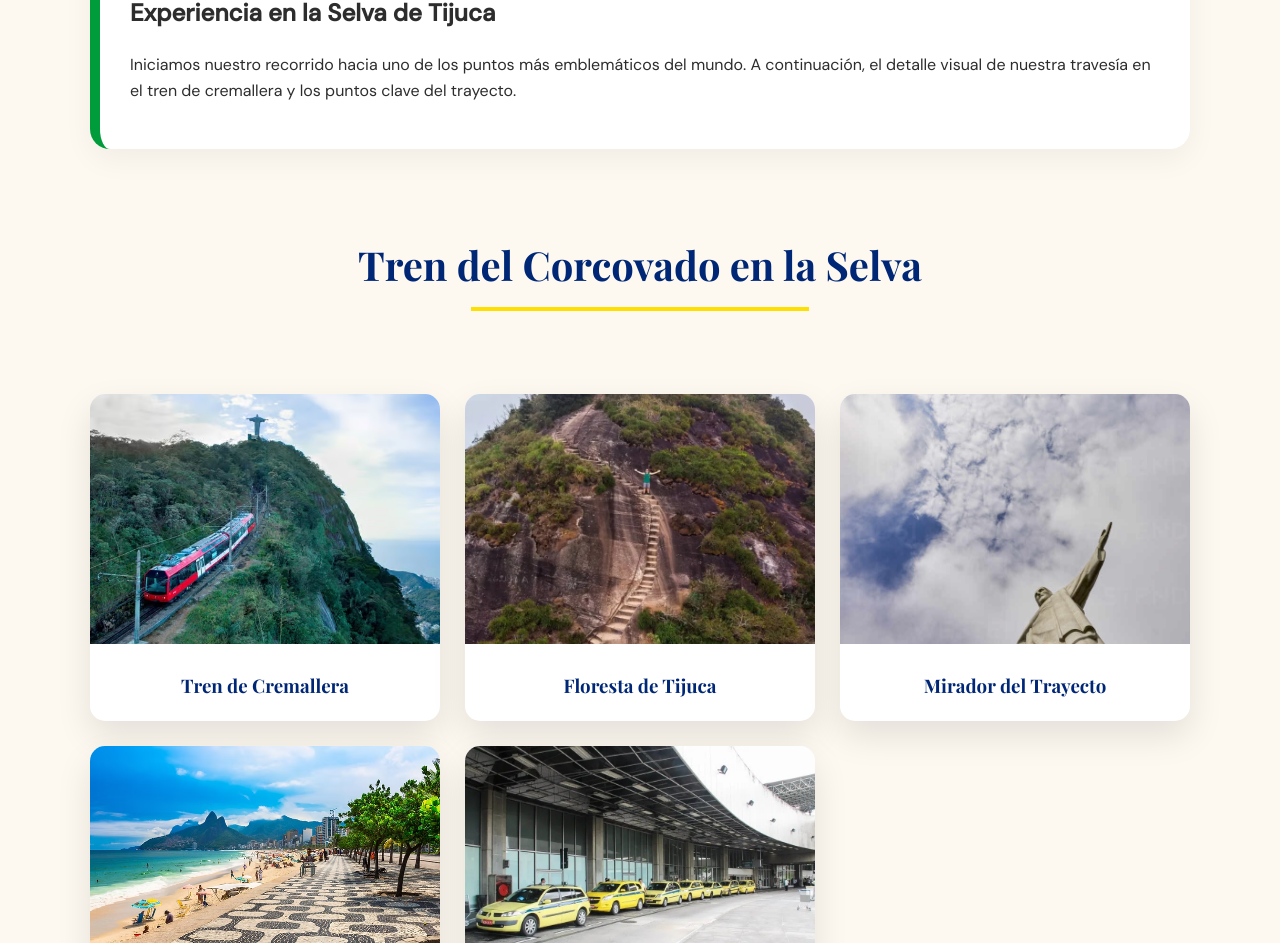
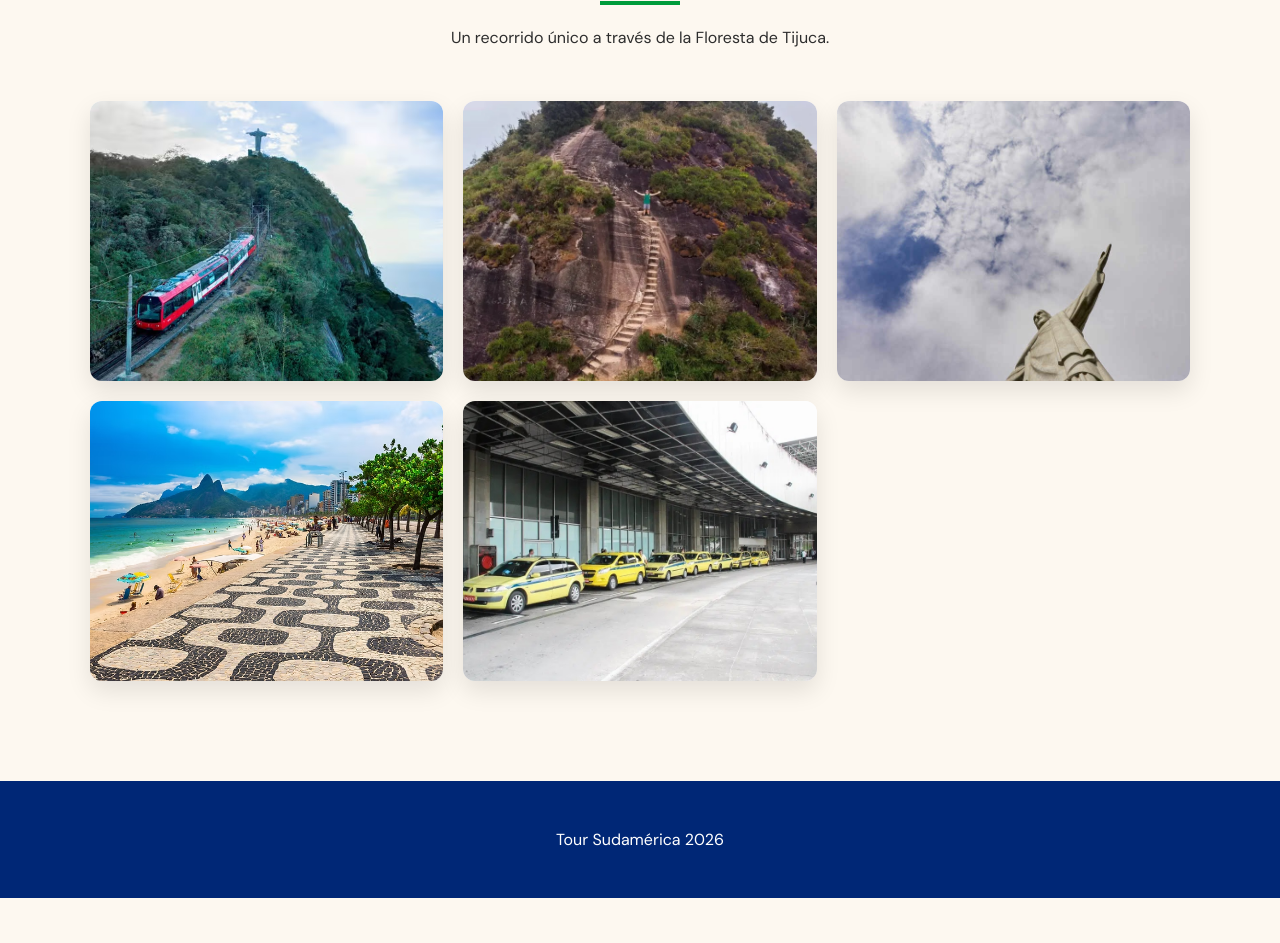
Before and after one commit to grupomultipc/CONO.SUR, a plain HTML site: page index.html in a window 1280 px wide. Shown: the part 504-1447 px from the top of the page. After the commit the page ends 1402 px from the top, so only its background shows below. Drawn offline with nearby package versions, Linux system fonts and the light colour scheme.

Commit message:
Update index.html

```diff
--- a/index.html
+++ b/index.html
@@ -3,7 +3,7 @@
 <head>
   <meta charset="UTF-8" />
   <meta name="viewport" content="width=device-width, initial-scale=1.0" />
-  <title>Guía Río de Janeiro 2026 - Tren del Corcovado</title>
+  <title>Río de Janeiro 2026 - Guía Visual</title>
   <link href="https://fonts.googleapis.com/css2?family=Playfair+Display:wght@700;900&family=DM+Sans:wght@300;400;500&display=swap" rel="stylesheet" />
   <style>
     :root {
@@ -22,13 +22,12 @@
       line-height: 1.6;
     }
 
-    /* --- DISEÑO DE RIO_GUIA --- */
     .hero {
       background: linear-gradient(rgba(0,39,118,0.7), rgba(0,39,118,0.7)),
                   url('fotos/vista espectacular durante trayecto.jpg');
       background-size: cover;
       background-position: center;
-      height: 400px;
+      height: 350px;
       display: flex;
       flex-direction: column;
       justify-content: center;
@@ -40,7 +39,7 @@
 
     .hero h1 {
       font-family: 'Playfair Display', serif;
-      font-size: 3.5rem;
+      font-size: 3rem;
       margin: 0;
     }
 
@@ -50,79 +49,56 @@
       padding: 40px 20px;
     }
 
-    .intro-text {
-      background: white;
-      padding: 30px;
-      border-radius: 20px;
-      border-left: 10px solid var(--green);
-      box-shadow: 0 10px 30px rgba(0,0,0,0.05);
+    .section-header {
+      text-align: center;
       margin-bottom: 50px;
     }
 
-    /* --- SECCIÓN FUSIONADA: TREN DEL CORCOVADO --- */
-    .section-divider {
-      text-align: center;
-      margin-bottom: 40px;
-    }
-
-    .section-divider h2 {
+    .section-header h2 {
       font-family: 'Playfair Display', serif;
       font-size: 2.5rem;
       color: var(--navy);
-      display: inline-block;
-      position: relative;
+      margin-bottom: 10px;
     }
 
-    .section-divider h2::after {
-      content: '';
-      display: block;
-      width: 60%;
+    .divider {
+      width: 80px;
       height: 4px;
-      background: var(--yellow);
-      margin: 10px auto;
+      background: var(--green);
+      margin: 0 auto 20px;
     }
 
-    /* --- CUADRÍCULA DE FOTOS (INDEX) --- */
-    .galeria-grid {
+    /* Galería limpia sin textos ni enlaces */
+    .galeria-fotos {
       display: grid;
-      grid-template-columns: repeat(auto-fill, minmax(300px, 1fr));
-      gap: 25px;
+      grid-template-columns: repeat(auto-fill, minmax(320px, 1fr));
+      gap: 20px;
     }
 
-    .foto-card {
+    .foto-item {
       background: white;
-      border-radius: 15px;
+      border-radius: 12px;
       overflow: hidden;
-      box-shadow: 0 15px 35px rgba(0,0,0,0.1);
-      transition: transform 0.3s ease;
+      box-shadow: 0 10px 25px rgba(0,0,0,0.1);
     }
 
-    .foto-card:hover {
-      transform: translateY(-10px);
+    .foto-item img {
+      width: 100%;
+      height: 280px;
+      object-fit: cover;
+      display: block;
+      transition: transform 0.4s ease;
     }
 
-    .foto-card img {
-      width: 100%;
-      height: 250px;
-      object-fit: cover;
-    }
-
-    .foto-info {
-      padding: 20px;
-      text-align: center;
-    }
-
-    .foto-info h3 {
-      font-family: 'Playfair Display', serif;
-      margin: 0;
-      color: var(--navy);
+    .foto-item img:hover {
+      transform: scale(1.03);
     }
 
     footer {
       background: var(--navy);
       color: white;
       text-align: center;
-      padding: 40px 0;
+      padding: 30px 0;
       margin-top: 60px;
     }
   </style>
@@ -130,46 +106,38 @@
 <body>
 
   <header class="hero">
-    <h1>Río de Janeiro 2026</h1>
-    <p>Guía de viaje oficial y logística</p>
+    <h1>Río de Janeiro</h1>
+    <p>Crónica de viaje 2026</p>
   </header>
 
   <div class="container">
 
-    <div class="intro-text">
-      <h2>Experiencia en la Selva de Tijuca</h2>
-      <p>Iniciamos nuestro recorrido hacia uno de los puntos más emblemáticos del mundo. A continuación, el detalle visual de nuestra travesía en el tren de cremallera y los puntos clave del trayecto.</p>
+    <div class="section-header">
+      <h2>Tren del Corcovado en la Selva</h2>
+      <div class="divider"></div>
+      <p>Un recorrido único a través de la Floresta de Tijuca.</p>
     </div>
 
-    <div class="section-divider">
-      <h2>Tren del Corcovado en la Selva</h2>
-    </div>
+    <div class="galeria-fotos">
 
-    <div class="galeria-grid">
-
-      <div class="foto-card">
+      <div class="foto-item">
         <img src="fotos/vagones con sistema de cremallera.jpg" alt="Tren">
-        <div class="foto-info"><h3>Tren de Cremallera</h3></div>
       </div>
 
-      <div class="foto-card">
+      <div class="foto-item">
         <img src="fotos/ascenso entre floresta de tijuca.webp" alt="Selva">
-        <div class="foto-info"><h3>Floresta de Tijuca</h3></div>
       </div>
 
-      <div class="foto-card">
+      <div class="foto-item">
         <img src="fotos/vista espectacular durante trayecto.jpg" alt="Vista">
-        <div class="foto-info"><h3>Mirador del Trayecto</h3></div>
       </div>
 
-      <div class="foto-card">
+      <div class="foto-item">
         <img src="fotos/Copacabana.avif" alt="Copacabana">
-        <div class="foto-info"><h3>Playa de Copacabana</h3></div>
       </div>
 
-      <div class="foto-card">
+      <div class="foto-item">
         <img src="fotos/aeropuerto.jpg" alt="Aeropuerto">
-        <div class="foto-info"><h3>Traslado Logístico</h3></div>
       </div>
 
     </div>
@@ -177,7 +145,7 @@
   </div>
 
   <footer>
-    <p>&copy; 2026 Tour Sudamérica - Río de Janeiro</p>
+    <p>Tour Sudamérica 2026</p>
   </footer>
 
 </body>
```
